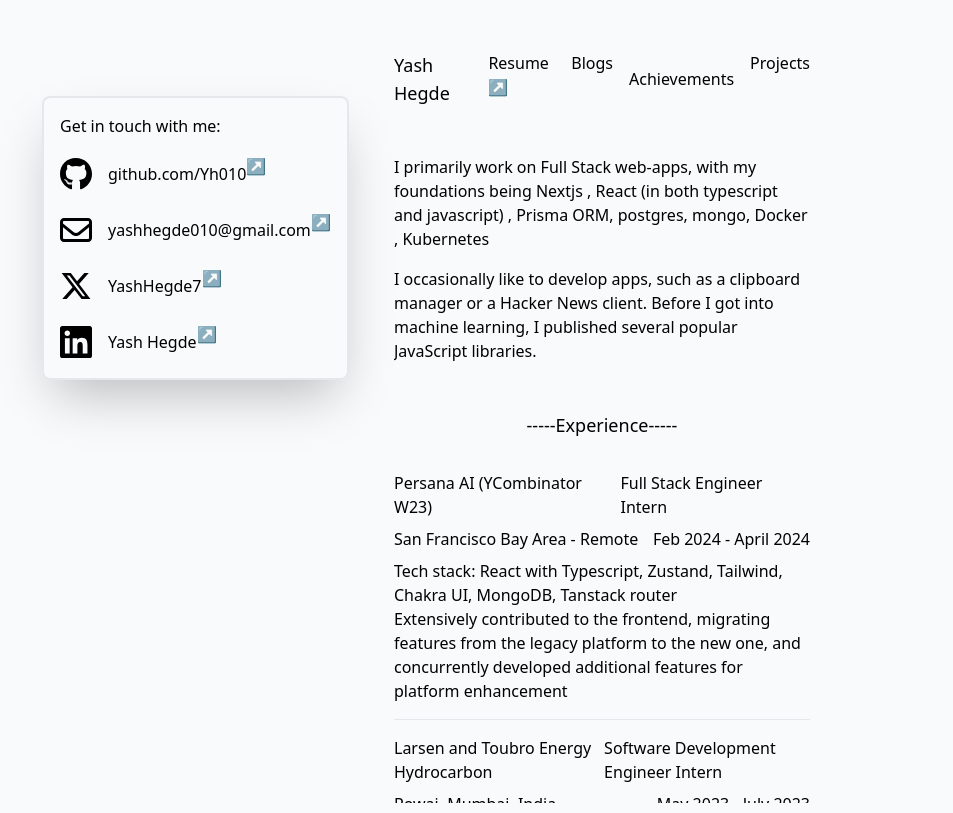
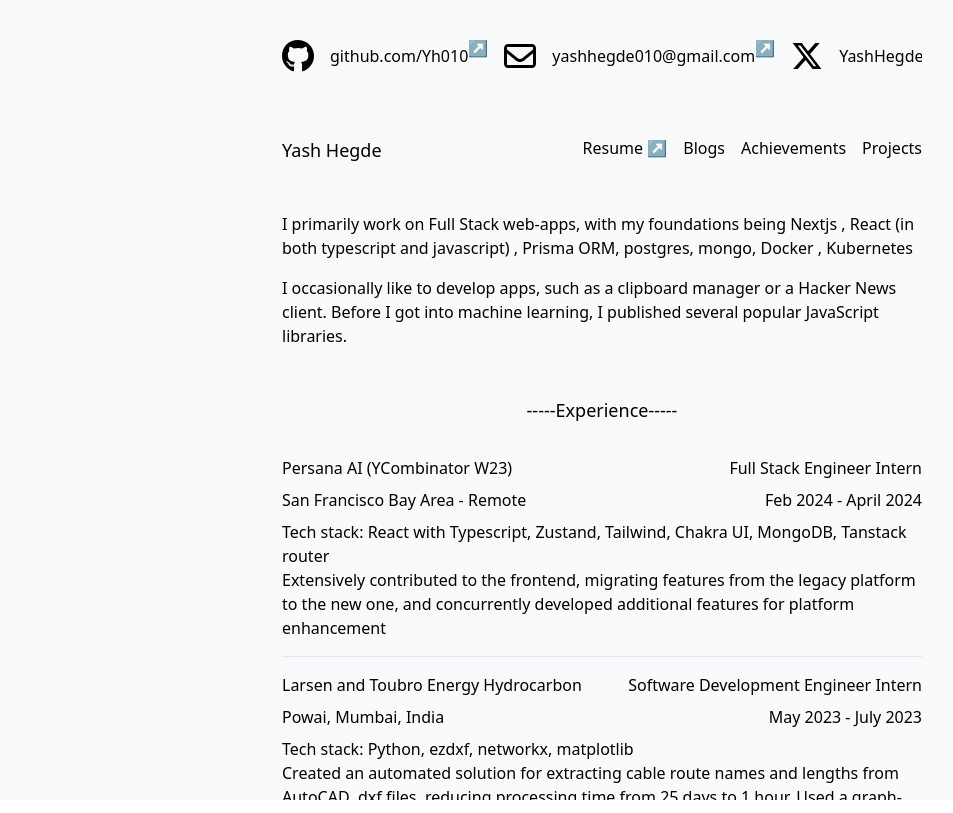
Before and after one commit to Yh010/Portfolio-v2, a React (Vite) app: page / in a window 1280 px wide. Shown: the whole page, without its empty margins (38-991 px from the left). Built offline with nearby package versions, Linux system fonts and the light colour scheme.

Commit message:
css improvement

```diff
--- a/src/App.tsx
+++ b/src/App.tsx
@@ -1,27 +1,13 @@
 import { Link } from "react-router-dom";
 import Experience from "./experience/experience";
 import ContactMe from "./contactMe/ContactMe";
-import AchievementModal from "./achievements/AchievementModal";
-import { useState } from "react";
 
 function App() {
-  const [achievementModalActive, setachievementModalActive] =
-    useState<boolean>(false);
-
-  const setmodalstate = () => {
-    setachievementModalActive(!achievementModalActive);
-    console.log(achievementModalActive);
-  };
-
   return (
-    <div className=" bg-slate-50">
-      <div className="columns-1 md:columns-3">
-        <div className="h-screen ">
-          <div className="mt-4">
-            <ContactMe />
-          </div>
-        </div>
-        <div className="pt-12 h-screen  overflow-auto no-scrollbar">
+    <div className=" bg-slate-50  min-h-screen flex justify-center items-center">
+      <div className="w-1/2">
+        <div className="pt-8 h-screen  overflow-auto no-scrollbar">
+          <ContactMe />
           <div className="flex-col ">
             <div className="flex justify-between">
               <div className="font-sans font-semi-bold text-lg">Yash Hegde</div>
@@ -36,9 +22,10 @@
                 <Link className="hover:text-blue-600" to="/blogs">
                   Blogs
                 </Link>
-                <button className="hover:text-blue-600" onClick={setmodalstate}>
+
+                <Link className="hover:text-blue-600" to="/achievements">
                   Achievements
-                </button>
+                </Link>
 
                 <Link className="hover:text-blue-600" to="/projects">
                   Projects
@@ -62,11 +49,6 @@
             </div>
           </div>
         </div>
-        <div className="h-screen">
-          <div className="mt-6">
-            {achievementModalActive && <AchievementModal />}
-          </div>
-        </div>
       </div>
     </div>
   );
--- a/src/achievements/achievements.tsx
+++ b/src/achievements/achievements.tsx
@@ -18,8 +18,10 @@
 };
 function Achievements() {
   return (
-    <div className="columns-1 md:columns-3 bg-slate-50">
-      <div className="h-screen">
+    <div className="min-h-screen flex justify-center items-center bg-slate-50">
+      <div className="w-1/2">
+        <div className="pt-12 pb-12 h-screen overflow-auto no-scrollbar">
+          <div className="flex-col">
             <div className="m-4">
               <Link
                 className="border-2 rounded-lg border-gray-950 p-2 hover:bg-indigo-300"
@@ -27,11 +29,7 @@
               >
                 Go Back
               </Link>
-          <ContactMe />
             </div>
-      </div>
-      <div className="pt-12 pb-12 h-screen overflow-auto no-scrollbar">
-        <div className="flex-col">
             <div className="font-sans font-semi-bold text-lg text-center pt-14">
               -----Achievements-----
             </div>
@@ -43,9 +41,11 @@
                 </div>
               ))}
             </div>
+
+            <div className="mt-6 border-t-2">Many more to come..</div>
           </div>
         </div>
-      <div className="h-screen invisible"></div>
+      </div>
     </div>
   );
 }
--- a/src/blogs/blogs.tsx
+++ b/src/blogs/blogs.tsx
@@ -1,6 +1,6 @@
-import ContactMe from "../contactMe/ContactMe";
 import { Blog } from "./blogTypes";
 import { Link } from "react-router-dom";
+
 const blogs: Blog = {
   objects: [
     {
@@ -30,8 +30,10 @@
 
 function Blogs() {
   return (
-    <div className="columns-1 md:columns-3 bg-slate-50">
-      <div className="h-screen">
+    <div className="min-h-screen flex justify-center items-center bg-slate-50">
+      <div className="w-1/2">
+        <div className="pt-12 pb-12 h-screen overflow-auto no-scrollbar">
+          <div className="flex-col">
             <div className="m-4">
               <Link
                 className="border-2 rounded-lg border-gray-950 p-2 hover:bg-indigo-300"
@@ -39,17 +41,16 @@
               >
                 Go Back
               </Link>
-          <ContactMe />
             </div>
-      </div>
-      <div className="pt-12 pb-12 h-screen overflow-auto no-scrollbar">
-        <div className="flex-col">
             <div className="font-sans font-semi-bold text-lg text-center">
               -----Blogs-----
             </div>
             <div className="divide-y space-y-4 pt-4">
               {blogs.objects.map((blog, index) => (
-              <div className=" hover:text-blue-600 space-y-2 pt-4" key={index}>
+                <div
+                  className=" hover:text-blue-600 space-y-2 pt-4"
+                  key={index}
+                >
                   <a className="after:content-['_↗'] ..." href={blog.blogUrl}>
                     {blog.blogName}
                   </a>
@@ -59,7 +60,7 @@
             </div>
           </div>
         </div>
-      <div className="h-screen invisible"></div>
+      </div>
     </div>
   );
 }
--- a/src/contactMe/ContactMe.tsx
+++ b/src/contactMe/ContactMe.tsx
@@ -1,9 +1,7 @@
 function ContactMe() {
   return (
-    <div className="border-2 rounded-lg shadow-2xl fixed transition ease-in-out delay-50 hover:-translate-y-1 hover:scale-105  duration-300 m-20 p-4">
-      <div>Get in touch with me:</div>
-      <div className="space-y-4 mt-4">
-        <div>
+    <div className="flex justify-between items-center space-x-4 mb-14">
+      <div className="flex">
         <a
           className=" flex hover:text-blue-600 after:content-['_↗'] ..."
           href="https://github.com/Yh010"
@@ -19,7 +17,7 @@
           <div className="content-center ml-4">github.com/Yh010</div>
         </a>
       </div>
-        <div>
+      <div className="flex">
         <a
           className=" flex hover:text-blue-600 after:content-['_↗'] ..."
           href="mailto:yashhegde010@gmail.com"
@@ -35,7 +33,7 @@
           <div className="content-center ml-4">yashhegde010@gmail.com</div>
         </a>
       </div>
-        <div>
+      <div className="flex">
         <a
           className=" flex hover:text-blue-600 after:content-['_↗'] ..."
           href="https://x.com/YashHegde7"
@@ -51,7 +49,7 @@
           <div className="content-center ml-4">YashHegde7</div>
         </a>
       </div>
-        <div>
+      <div className="flex">
         <a
           className=" flex hover:text-blue-600 after:content-['_↗'] ..."
           href="https://www.linkedin.com/in/yash-hegde-927721201/"
@@ -68,7 +66,6 @@
         </a>
       </div>
     </div>
-    </div>
   );
 }
 
--- a/src/projects/projects.tsx
+++ b/src/projects/projects.tsx
@@ -66,8 +66,10 @@
   }, [currentfilter]);
 
   return (
-    <div className="columns-1 md:columns-3 bg-slate-50">
-      <div className="h-screen">
+    <div className="min-h-screen flex justify-center items-center bg-slate-50">
+      <div className="w-1/2">
+        <div className="pt-12 pb-12 h-screen overflow-auto no-scrollbar">
+          <div className="flex-col ">
             <div className="m-4">
               <Link
                 className="border-2 rounded-lg border-gray-950 p-2 hover:bg-indigo-300"
@@ -75,11 +77,7 @@
               >
                 Go Back
               </Link>
-          <ContactMe />
             </div>
-      </div>
-      <div className="pt-12 pb-12 h-screen overflow-auto no-scrollbar">
-        <div className="flex-col ">
             <div className="font-sans font-semi-bold text-lg text-center ">
               -----Projects-----
             </div>
@@ -114,6 +112,7 @@
             </div>
           </div>
         </div>
+      </div>
       <div className="h-screen invisible"></div>
     </div>
   );
```
Lines whose indentation alone changed are shown as unchanged.
